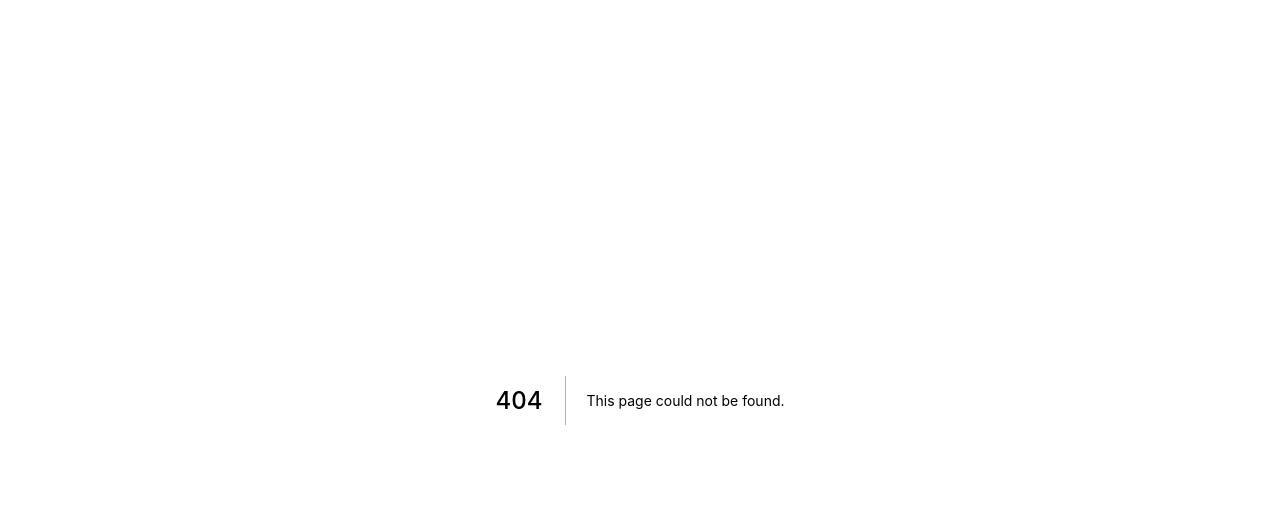
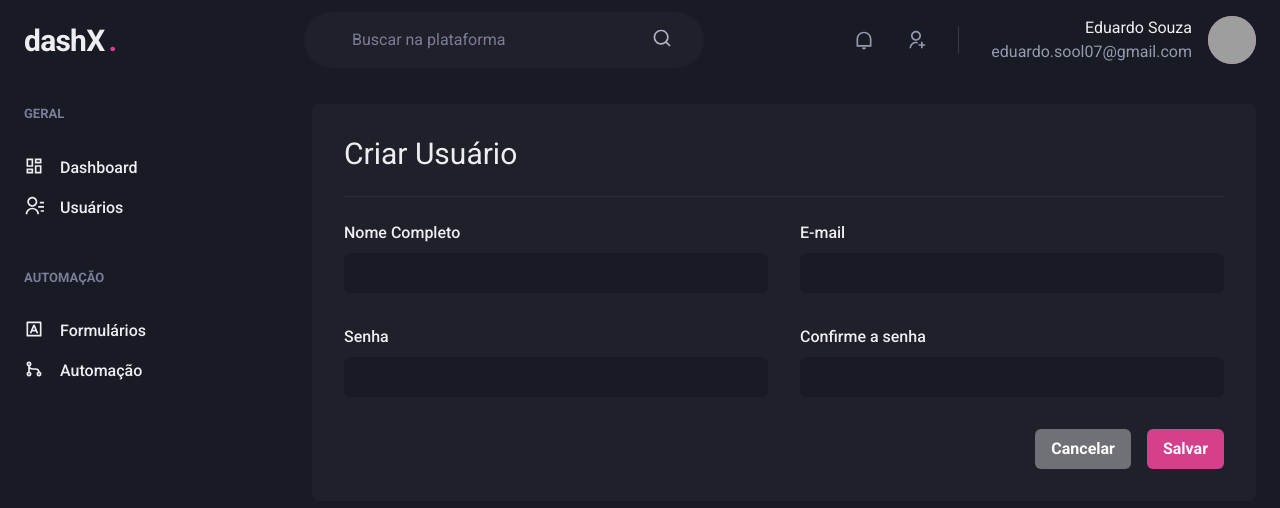
Before and after one commit to Eduardo-SO/dashx, a Next.js app: page /users/create in a window 1280 px wide. Before the commit this address had no page. Shown: the top 508 px of the page. Built offline with nearby package versions, Linux system fonts and the light colour scheme; grey boxes are pictures that could not be loaded.

Commit message:
Add initial form structure to create user page

```diff
--- a/src/components/Header.tsx
+++ b/src/components/Header.tsx
@@ -1,7 +1,7 @@
 import { Flex, Text, Input, Icon, HStack, Box, Avatar } from '@chakra-ui/react'
 import { RiNotificationLine, RiSearchLine, RiUserAddLine } from 'react-icons/ri'
 
-export default function Header() {
+export function Header() {
   return (
     <Flex
       as="header"
--- a/src/components/Sidebar.tsx
+++ b/src/components/Sidebar.tsx
@@ -1,7 +1,7 @@
 import { Box, Stack, Text, Link, Icon } from '@chakra-ui/react'
 import { RiContactsLine, RiDashboardLine, RiGitMergeLine, RiInputMethodLine } from 'react-icons/ri'
 
-export default function Sidebar() {
+export function Sidebar() {
   return (
     <Box as="aside" w="64" mr="8">
       <Stack align="flex-start" spacing="12">
--- a/src/pages/dashboard.tsx
+++ b/src/pages/dashboard.tsx
@@ -1,8 +1,8 @@
 import { Box, Flex, SimpleGrid, Text, theme } from '@chakra-ui/react'
 import dynamic from 'next/dynamic'
 
-import Header from '../components/Header'
-import Sidebar from '../components/Sidebar'
+import { Header } from '../components/Header'
+import { Sidebar } from '../components/Sidebar'
 
 const Chart = dynamic(() => import('react-apexcharts'), {
   ssr: false
--- /dev/null
+++ b/src/pages/users/create.tsx
@@ -0,0 +1,42 @@
+import { Box, Button, Divider, Flex, Heading, HStack, SimpleGrid, VStack } from "@chakra-ui/react";
+
+import { Header } from "../../components/Header";
+import { Sidebar } from "../../components/Sidebar";
+import { Input } from "../../components/Form/Input";
+
+export default function CreateUser() {
+  return (
+    <Box>
+      <Header />
+
+      <Flex w="100%" my="6" maxW={1480} mx="auto" px="6">
+        <Sidebar />
+
+        <Box flex="1" borderRadius={8} bg="gray.800" p="8">
+          <Heading size="lg" fontWeight="normal">Criar Usuário</Heading>
+
+          <Divider my="6" borderColor="gray.700" />
+
+          <VStack spacing="8">
+            <SimpleGrid w="100%" minChildWidth={240} spacing="8">
+              <Input name="name" label="Nome Completo" />
+              <Input name="email" type="email" label="E-mail" />
+            </SimpleGrid>
+
+            <SimpleGrid w="100%" minChildWidth={240} spacing="8">
+              <Input name="password" type="password" label="Senha" />
+              <Input name="password_confirmation" type="password" label="Confirme a senha" />
+            </SimpleGrid>
+          </VStack>
+
+          <Flex mt="8" justify="flex-end">
+            <HStack spacing="4">
+              <Button colorScheme="whiteAlpha">Cancelar</Button>
+              <Button colorScheme="pink">Salvar</Button>
+            </HStack>
+          </Flex>
+        </Box>
+      </Flex>
+    </Box>
+  )
+}
--- a/src/pages/users/index.tsx
+++ b/src/pages/users/index.tsx
@@ -1,9 +1,9 @@
 import { Box, Button, Checkbox, Flex, Heading,Icon, Table, Tbody, Td, Text, Th, Thead, Tr } from "@chakra-ui/react";
 import { RiAddLine, RiPencilLine } from "react-icons/ri";
 
-import Header from "../../components/Header";
+import { Header } from "../../components/Header";
+import { Sidebar } from "../../components/Sidebar";
 import { Pagination } from "../../components/Pagination";
-import Sidebar from "../../components/Sidebar";
 
 export default function UserList() {
   return (
```
Also changed, not shown: src/components/Pagination.tsx (+5 -6 lines).
